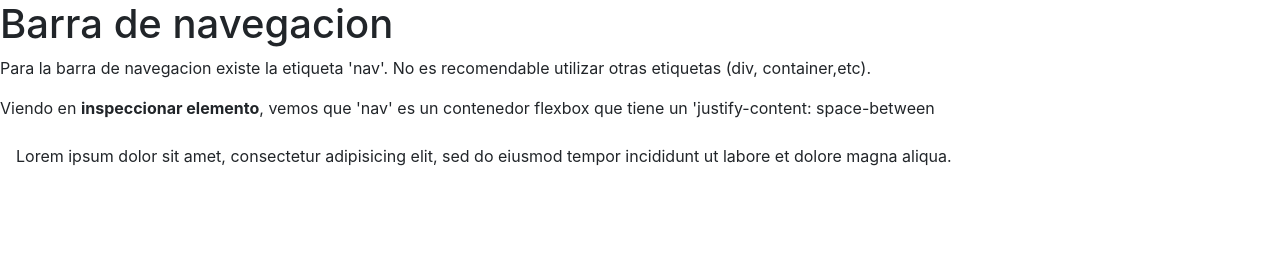
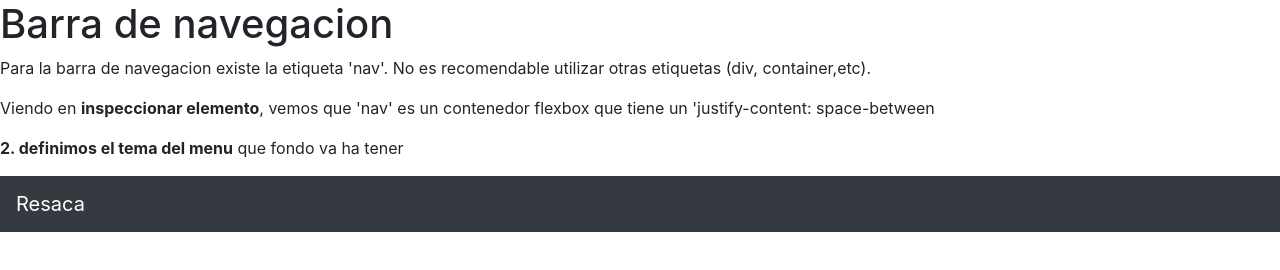
Before and after one commit to renesalen/componentes-bs4.5, a plain HTML site: page index.html in a window 1280 px wide. Drawn offline with nearby package versions, Linux system fonts and the light colour scheme.

Commit message:
navbar con logo fondo oscuro

```diff
--- a/index.html
+++ b/index.html
@@ -14,10 +14,10 @@
     <h1>Barra de navegacion</h1>
     <p>Para la barra de navegacion existe la etiqueta 'nav'. No es recomendable utilizar otras etiquetas (div, container,etc).</p>
     <p>Viendo en <strong>inspeccionar elemento</strong>, vemos que 'nav' es un contenedor flexbox que tiene un 'justify-content: space-between</p>
+    <p><strong>2. definimos el tema del menu</strong> que fondo va ha tener</p>
 
-    <nav class="navbar">
-        Lorem ipsum dolor sit amet, consectetur adipisicing elit, sed do eiusmod
-        tempor incididunt ut labore et dolore magna aliqua.
+    <nav class="navbar navbar-dark bg-dark">
+        <a href="#" class="navbar-brand">Resaca</a>
     </nav>
 
     <!-- Optional JavaScript -->
```
